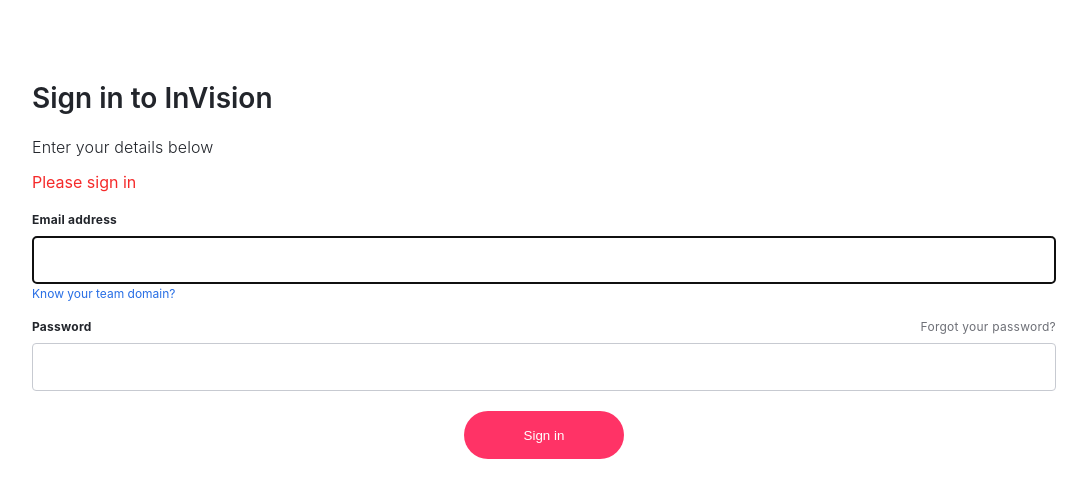
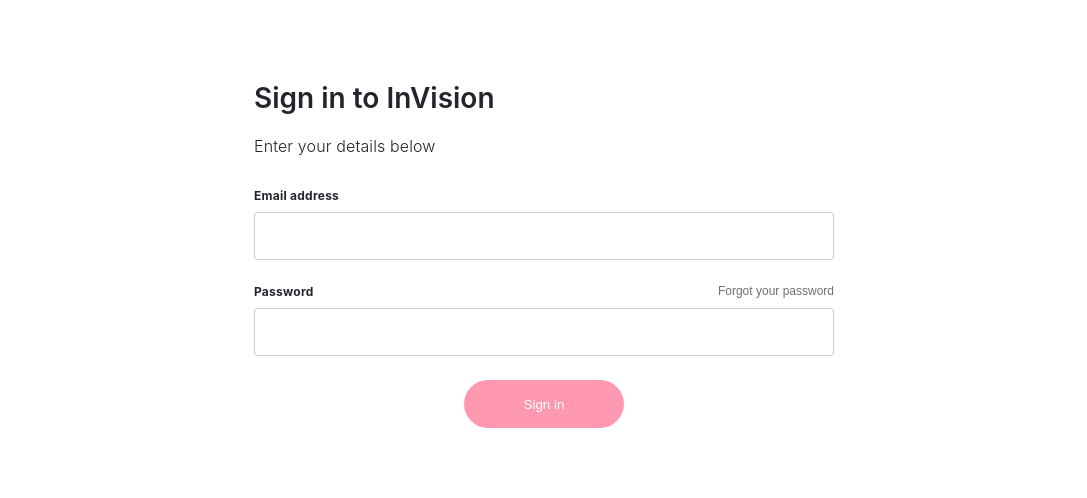
Before and after one commit to ADluckly/ReactJSSession2, a React app: page / in a window 1280 px wide. Shown: the top 498 px of the page, without its empty margins (96-1183 px from the left). Built offline with nearby package versions, Linux system fonts and the light colour scheme.

Commit message:
'homework'

```diff
--- /dev/null
+++ b/src/SignIn/SignIn.js
@@ -0,0 +1,81 @@
+import React from 'react'
+import SignInHeader from './SignInHeader/SignInHeader'
+import SignInBody from './SignInBody/SignInBody'
+import './SignIn.scss'
+
+export default class SignIn extends React.Component {
+    constructor(props) {
+        super(props);
+        this.hasError = false;
+        this.state = {
+            email: '',
+            password: ''
+        }
+    }
+
+    data = {
+        hederTitleLabel: "Sign in to InVision",
+        heaerDescriptionLabel: "Enter your details below",
+        emailAddressLabel: "Email address",
+        passwordLabel: "Password",
+        forgotPasswordLabel: "Forgot your password",
+        signInButtonLabel: "Sign in"
+    };
+
+    onChangeInput = (event) => {
+        let target = event.target;
+        let name = target.name;
+        let value = target.value;
+        this.setState({
+            [name]: value
+        });
+
+        if (name === 'email') {
+            this.ValidEmailAddress(value);
+        }
+    }
+
+    ValidEmailAddress = (value) => {
+        this.hasError = false;
+        if (!this.isEmailAddress(value)) {
+            this.hasError = true;
+        }
+    }
+
+    isEmailAddress(value) {
+        //validate the email
+        let reg = /^\w+([-+.]\w+)*@\w+([-.]\w+)*\.\w+([-.]\w+)*$/;
+        return reg.test(value);
+    }
+
+    onSignIn = (event) => {
+        console.log('sign in success!!!');
+        alert("sign in success!!!")
+    }
+
+    render() {
+        const signInHeaderProps = {
+            title: this.data.hederTitleLabel,
+            description: this.data.heaerDescriptionLabel
+        }
+
+        const signInBodyProps = {
+            emailLabel: this.data.emailAddressLabel,
+            passwordLabel: this.data.passwordLabel,
+            forgotPasswordLabel: this.data.forgotPasswordLabel,
+            signInButtonLabel: this.data.signInButtonLabel,
+            email: this.state.email,
+            password: this.state.password,
+            hasError: this.hasError,
+            onChangeInput: this.onChangeInput,
+            onSignIn: this.onSignIn
+        }
+
+        return (
+            <div className='container'>
+                <SignInHeader {...signInHeaderProps} />
+                <SignInBody {...signInBodyProps} />
+            </div>
+        )
+    }
+}
--- /dev/null
+++ b/src/SignIn/SignIn.scss
@@ -0,0 +1,6 @@
+.container{
+    width: 100%;
+    max-width: 580px;
+    margin: 80px auto;
+    font-family: "Inv Maison Neue", "Maison Neue", -apple-system, BlinkMacSystemFont, "Open Sans", open-sans, sans-serif;
+}
--- /dev/null
+++ b/src/SignIn/SignInBody/SignInBody.js
@@ -0,0 +1,47 @@
+import React from 'react'
+import './SignInBody.scss'
+
+export default class SignInBody extends React.Component {
+    render() {
+        return (
+            <div className='signin-body'>
+                <div className='signin-field'>
+                    <label htmlFor='email'>{this.props.emailLabel}</label>
+                    <div className='input-field'>
+                        <input
+                            type='text'
+                            className='field-input'
+                            name='email'
+                            id='email'
+                            value={this.props.email}
+                            onChange={this.props.onChangeInput}
+                        />
+                    </div>
+                    {this.props.hasError?
+                    <div className="error-text">That format doesn't look right. Make sure there aren't any typos.</div>:<div></div>
+                    }
+                </div>
+                <div className='signin-field'>
+                    <label htmlFor='password'>{this.props.passwordLabel}</label>
+                    <div className='input-field'>
+                        <input
+                            type='text'
+                            className='field-input'
+                            name='password'
+                            id='password'
+                            value={this.props.password}
+                            onChange={this.props.onChangeInput}
+                        />
+                    </div>
+                    <button type='button' className="button-to-text">{this.props.forgotPasswordLabel}</button>
+                </div>
+                <div className='signin-button'>
+                    {(this.props.email !== '' && this.props.password !== '' && !this.props.hasError) ?
+                        <button className='field-button' onClick={this.props.onSignIn}>{this.props.signInButtonLabel}</button> :
+                        <button className='field-button' onClick={this.props.onSignIn} disabled>{this.props.signInButtonLabel}</button>
+                    }
+                </div>
+            </div>
+        )
+    }
+}
--- /dev/null
+++ b/src/SignIn/SignInBody/SignInBody.scss
@@ -0,0 +1,104 @@
+.signin-body{
+    text-align: left;
+    padding-bottom: 8px;
+    .button-to-text{
+        position: absolute;
+        top: 0px;
+        right: 0px;
+        font-size: 12px;
+        text-decoration-skip-ink: auto;
+        cursor: pointer;
+        box-sizing: border-box;
+        -webkit-tap-highlight-color: transparent;
+        color: rgb(110, 112, 119);
+        background: none;
+        padding: 0px;
+        border-width: 0px;
+        border-style: initial;
+        border-color: initial;
+        border-image: initial;
+        transition: color 0.2s cubic-bezier(0.2, 0.91, 0.85, 0.96) 0s, text-decoration;
+        text-decoration: underline transparent;
+    }
+    .signin-button{
+        display: flex;
+        -webkit-box-pack: center;
+        justify-content: center;
+        .field-button{
+            display: inline-block;
+            cursor: pointer;
+            font-weight: 400;
+            text-align: center;
+            box-sizing: border-box;
+            will-change: background-color, transform;
+            -webkit-tap-highlight-color: transparent;
+            color: rgb(255, 255, 255);
+            height: 48px;
+            min-width: 160px;
+            border-radius: 32px;
+            transition: all 0.2s cubic-bezier(0.2, 0.91, 0.85, 0.96) 0s;
+            text-decoration: none;
+            background: rgb(255, 51, 102);
+            border-width: initial;
+            border-style: none;
+            border-color: initial;
+            border-image: initial;
+            padding: 0px 24px;
+
+        }
+        button:disabled{
+            opacity: 0.5;
+            cursor: not-allowed;
+            background: rgb(255, 51, 102) !important;
+        }
+    }
+
+}
+
+.signin-field{
+    margin-bottom: 24px;
+    position: relative;
+    label{
+        cursor: pointer;
+        display: block;
+        margin-bottom: 8px;
+        color: rgb(34, 37, 43);
+        font-size: 12px;
+        font-weight: 700;
+        line-height: 16px;
+        letter-spacing: 0.25px;
+    }
+    .input-field{
+        display: flex;
+        -webkit-box-align: center;
+        align-items: center;
+        .field-input{
+            font-size: 14px;
+            font-weight: 300;
+            line-height: 16px;
+            letter-spacing: 0.125px;
+            background-color: white;
+            box-sizing: border-box;
+            box-shadow: none;
+            color: rgb(34, 37, 43);
+            height: 48px;
+            width: 100%;
+            border-width: 1px;
+            border-style: solid;
+            border-color: rgb(199, 202, 209);
+            border-image: initial;
+            border-radius: 4px;
+            padding: 15px;
+            transition: all 0.2s cubic-bezier(0.2, 0.91, 0.85, 0.96) 0s;
+        }
+    }
+}
+.error-text{
+    color: rgb(198, 13, 43);
+    animation-duration: 0.5s;
+    animation-name: fadein;
+    font-size: 12px;
+    font-weight: 300;
+    line-height: 16px;
+    letter-spacing: 0.125px;
+}
--- /dev/null
+++ b/src/SignIn/SignInHeader/SignInHeader.js
@@ -0,0 +1,13 @@
+import React from 'react'
+import './SignInHeader.scss'
+
+function SignInHeader(props) {
+    return (
+        <div className='header'>
+            <div className='title'>{props.title}</div>
+            <div className='description'>{props.description}</div>
+        </div>
+    )
+}
+
+export default SignInHeader;
--- /dev/null
+++ b/src/SignIn/SignInHeader/SignInHeader.scss
@@ -0,0 +1,20 @@
+.header{
+    margin-bottom: 30px;
+    .title{
+        font-size: 28px;
+        font-weight: 600;
+        line-height: 36px;
+        color: rgb(34, 37, 43);
+        text-align: left;
+        margin: 18px auto;
+    }
+    .description{
+        font-size: 16px;
+        font-weight: 300;
+        line-height: 24px;
+        letter-spacing: 0.125px;
+        color: rgb(34, 37, 43);
+        text-align: left;
+        margin: 13px auto;
+    }
+}
--- a/src/index.js
+++ b/src/index.js
@@ -4,10 +4,11 @@
 import * as serviceWorker from './serviceWorker';
 
 import Login from './login/Login'
+import SignIn from './SignIn/SignIn'
 
 import Test from './test/Test'
 
-ReactDOM.render(<Login />, document.getElementById('root'));
+ReactDOM.render(<SignIn />, document.getElementById('root'));
 
 // If you want your app to work offline and load faster, you can change
 // unregister() to register() below. Note this comes with some pitfalls.
```
